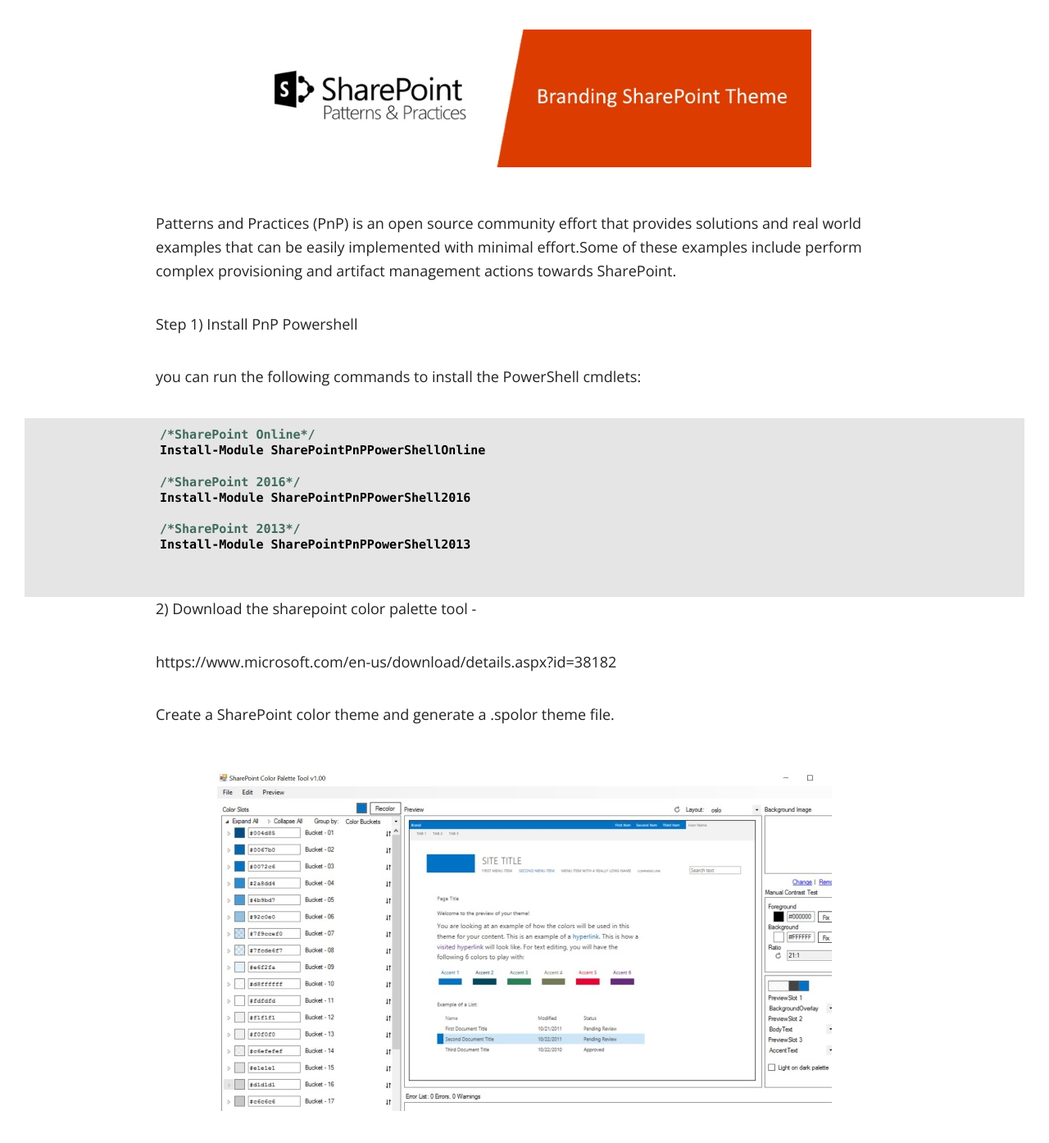
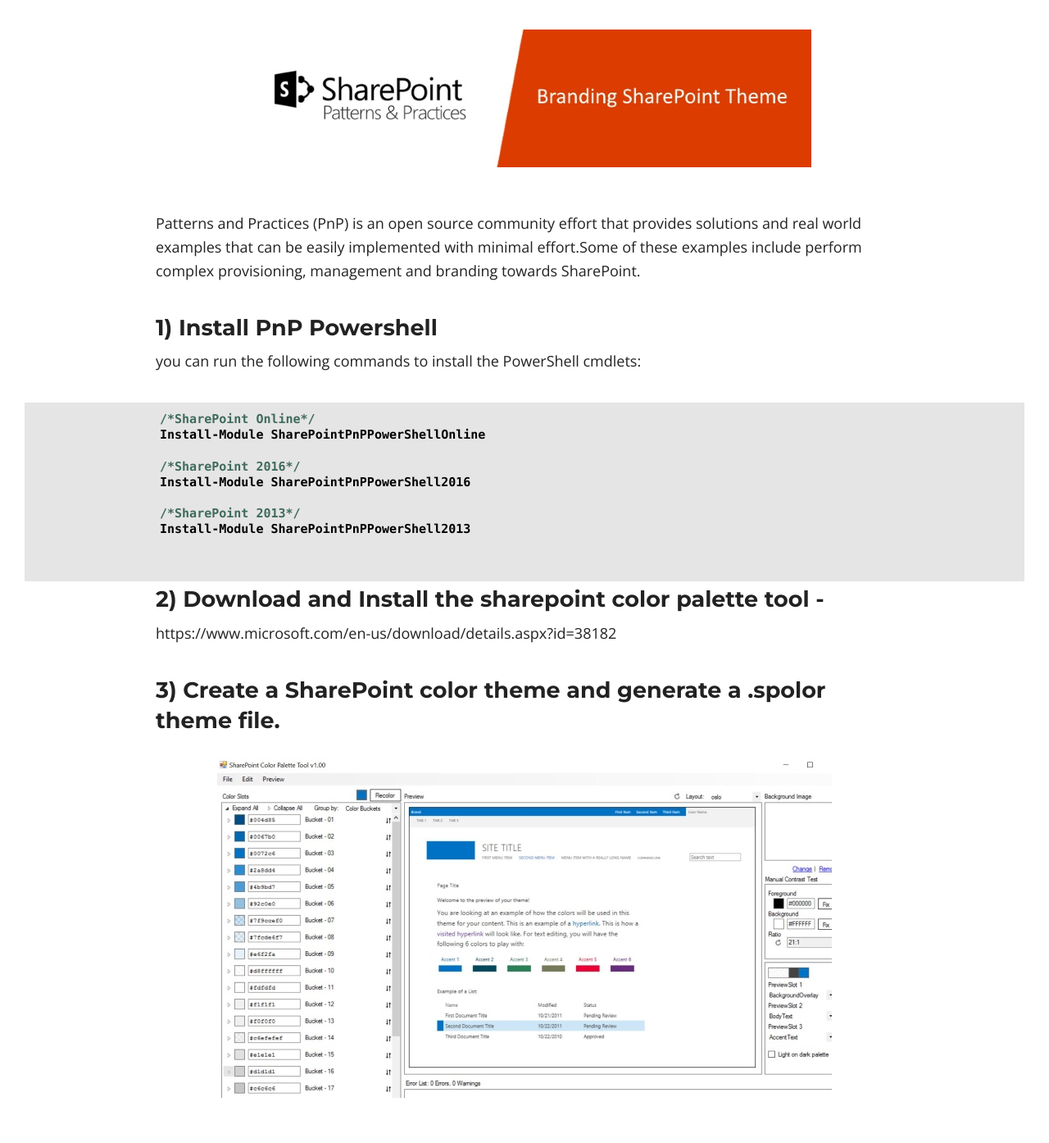
Before and after one commit to ldsouza/ldsouza.github.io, a Jekyll site: the page built from _posts/2017-04-14-sharepoint-theme-powershell-pnp.md, in a window 1280 px wide and 1400 px high, scrolled down 883 px. Shown: the top 1394 px of the window at 82% size. Built offline with Jekyll 4.4.1, drawn with Linux system fonts in a browser that asks for light colours; nearby versions of some CDN libraries; some of the changed text lies outside the part shown.

Commit message:
Updated 2017-04-14-sharepoint-theme-powershell-pnp.md

````diff
--- a/_posts/2017-04-14-sharepoint-theme-powershell-pnp.md
+++ b/_posts/2017-04-14-sharepoint-theme-powershell-pnp.md
@@ -12,10 +12,10 @@
 
 ![Image]({{ site.url }}/images/blog/sp-pnp-branding-theme/0.JPG)
 
-Patterns and Practices (PnP) is an open source community effort that provides solutions and real world examples that can be easily implemented with minimal effort.Some of these examples include perform complex provisioning and artifact management actions towards SharePoint.
+Patterns and Practices (PnP) is an open source community effort that provides solutions and real world examples that can be easily implemented with minimal effort.Some of these examples include perform complex provisioning, management and branding towards SharePoint.
 
 
-Step 1) Install PnP Powershell
+### 1) Install PnP Powershell
 
 you can run the following commands to install the PowerShell cmdlets:
 
@@ -31,20 +31,20 @@
 
 ```
 
-2) Download the sharepoint color palette tool -
+### 2) Download  and Install the sharepoint color palette tool -
 
 https://www.microsoft.com/en-us/download/details.aspx?id=38182
 
-Create a SharePoint color theme and generate a .spolor theme file.
+### 3) Create a SharePoint color theme and generate a .spolor theme file.
 
 ![Image]({{ site.url }}/images/blog/sp-pnp-branding-theme/2.JPG)
 
 ![Image]({{ site.url }}/images/blog/sp-pnp-branding-theme/1.JPG)
 
-3) Download the files from the github repository
+### 4) Download the files from the github repository
 <a href="https://github.com/ldsouza/Pnp-SharePoint-Branding/tree/master/Set%20SharePoint%20Theme">Download Here</a>
 
-4) Run the Powershell script
+### 5) Run the Powershell script
 
 ```javascript
 
````
